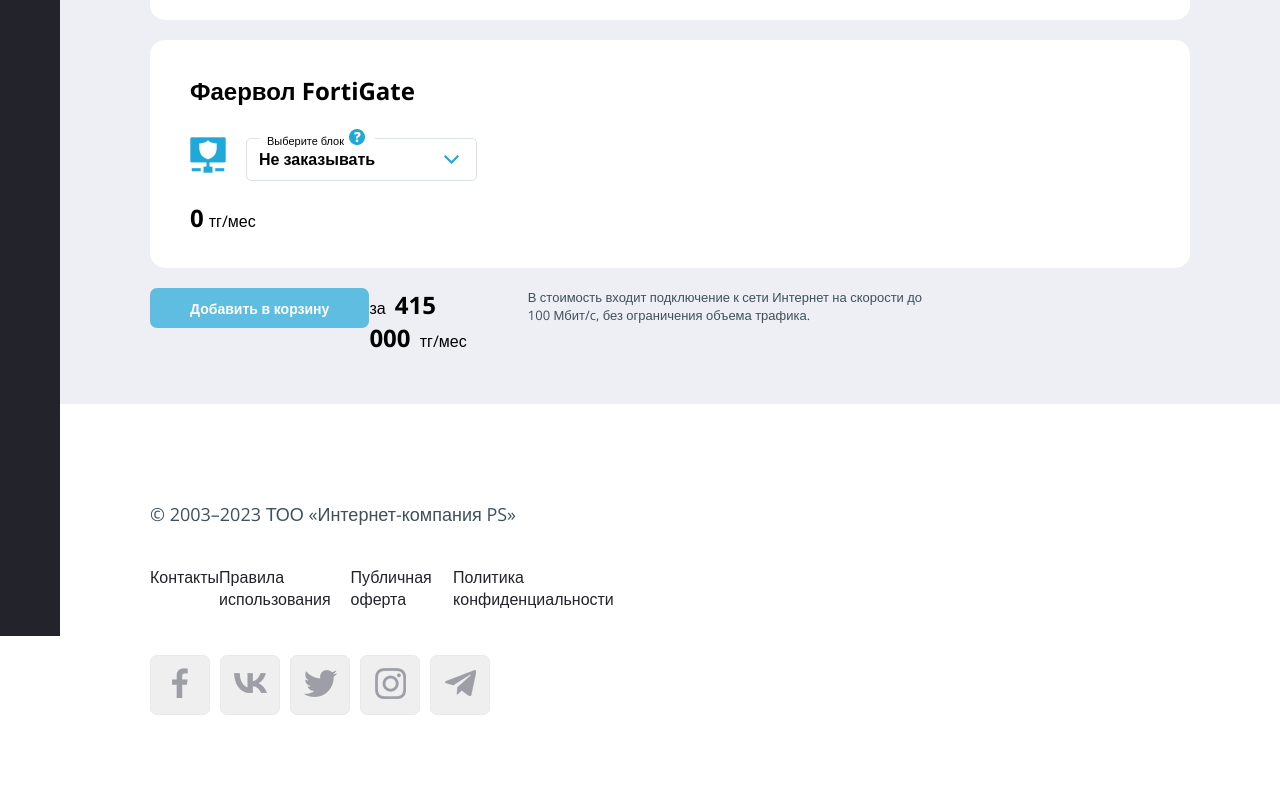
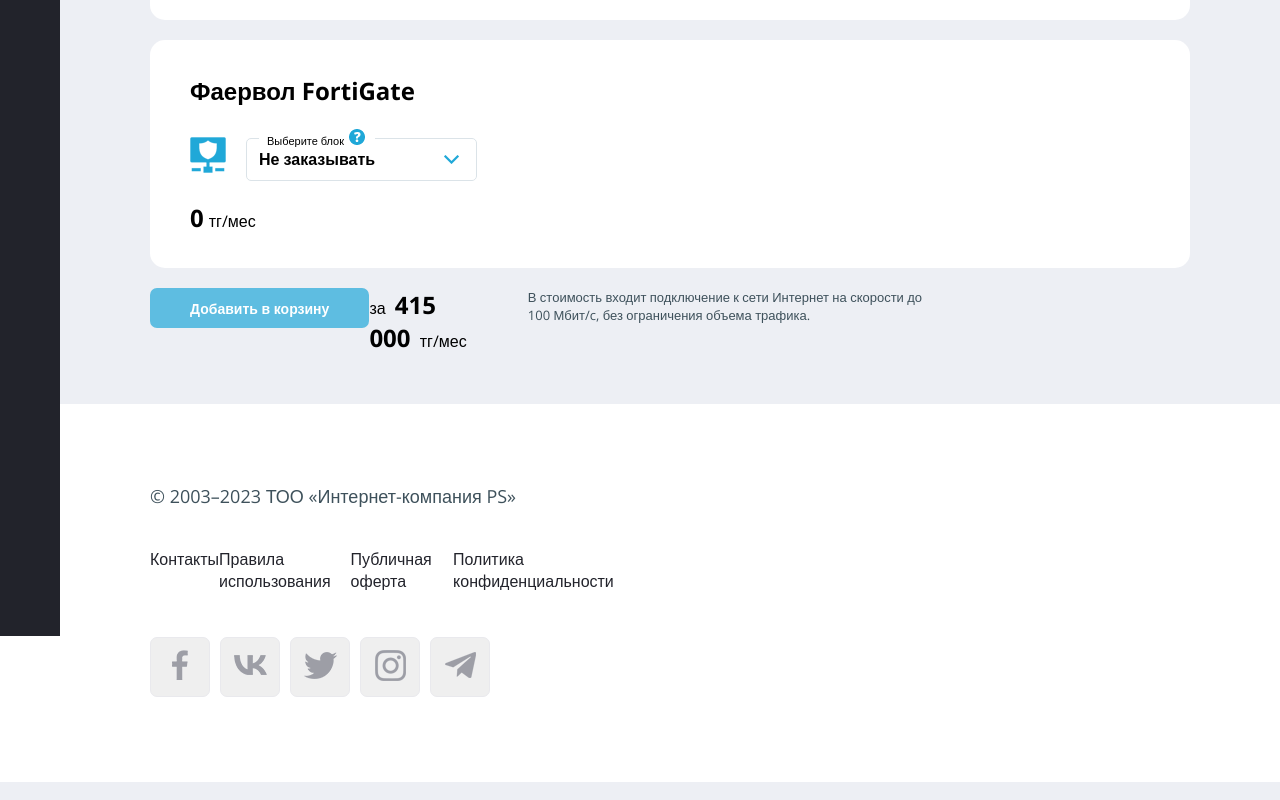
Before and after one commit to anna1luna/ps_test_task, a plain HTML site: page index.html in a window 1280 px wide. Shown: the part 1069-1869 px from the top of the page. Drawn offline with nearby package versions, Linux system fonts and the light colour scheme.

Commit message:
footer grid

```diff
--- a/index.html
+++ b/index.html
@@ -248,23 +248,23 @@
           </ul>
         </nav>
         <div class="social">
-          <button class="social__btn">
+          <button class="social__btn social__btn-mgn">
             <img class="social__img" src="/img/fb.png" alt="facebook">
             <a class="social__link" href="#"></a>
         </button>
-        <button class="social__btn">
+        <button class="social__btn social__btn-mgn">
             <img class="social__img" src="/img/vk.png" alt="vkontakte">
             <a class="social__link" href="#"></a>
         </button>
-        <button class="social__btn">
+        <button class="social__btn social__btn-mgn">
             <img  class="social__img" src="/img/twitter.png" alt="twitter">
             <a class="social__link" href="#"></a>
         </button>
-        <button class="social__btn">
+        <button class="social__btn social__btn-mgn">
             <img class="social__img" src="/img/insta.png" alt="instagram">
             <a class="social__link" href="#"></a>
         </button>
-        <button class="social__btn">
+        <button class="social__btn social__btn-mgn">
             <img class="social__img" src="/img/telegram.png" alt="telegram">
             <a class="social__link" href="#"></a>
         </button>
--- a/sass/styles.sass
+++ b/sass/styles.sass
@@ -166,10 +166,13 @@ h1
   grid-column: span 2
   &__container
     padding: 80px 0 85px 150px
+    display: grid
+    grid-template-columns: 1fr
+    grid-row-gap: 40px
   &__copyright
     color: #3E515B
     font-size: 18px
-    margin-bottom: 40px
+    margin: 0
   &__list
     width: 42%
     display: flex
@@ -177,7 +180,7 @@ h1
     list-style: none
     padding: 0
     font-size: 16px
-    margin-bottom: 45px
+    margin: 0
   &__link
     color: #22232B
     text-decoration: none
@@ -188,9 +191,11 @@ h1
   &__btn
     width: 60px
     height: 60px
-    margin-left: 10px
     border: 1px solid #e9e9ed
     border-radius: 7px
+    &-mgn
+      margin-left: 10px
+      margin-top: 5px
 
 @media only screen and (min-width: 992px) and (max-width: 1240px)
   .server
```
Also changed, not shown: css/styles.css, 1 other file.
